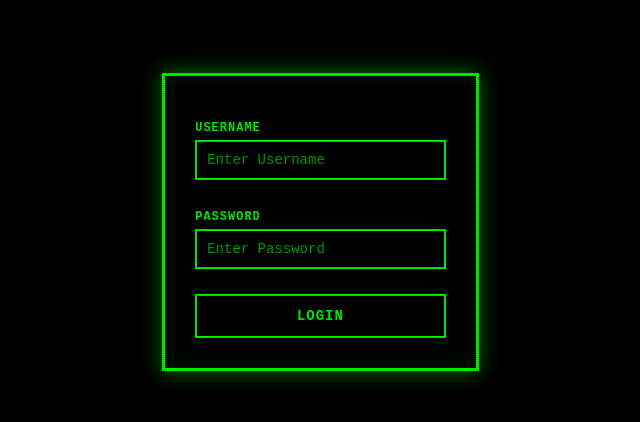
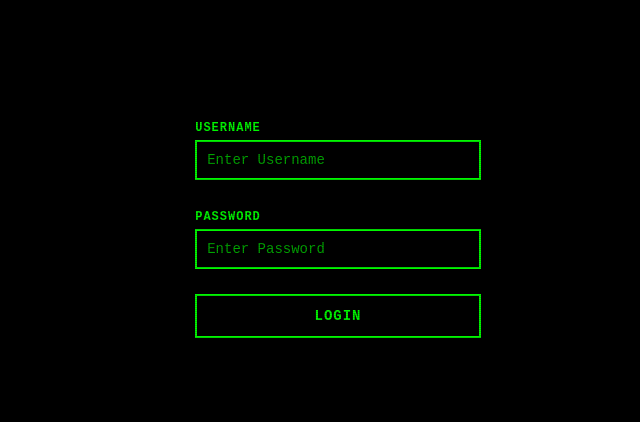
Before and after one commit to js-blord/eduardo-land, a website: page index.html in a window 1280 px wide. Shown: the part 178-600 px from the top of the page, without its empty margins (302-942 px from the left). Drawn offline with Linux system fonts and the light colour scheme.

Commit message:
Disable .container styles
Comment out the .container styles in look.css

```diff
--- a/look.css
+++ b/look.css
@@ -71,16 +71,16 @@ body::after {
     }
 }
 
-.container {
-    background-color: #000;
-    border: 3px solid #00ff00;
-    padding: 30px;
-    width: 90%;
-    max-width: 500px;
-    position: relative;
-    z-index: 100;
-    box-shadow: 0 0 20px rgba(0, 255, 0, 0.5), inset 0 0 20px rgba(0, 255, 0, 0.1);
-}
+/* .container { */
+/*    background-color: #000; */
+/*    border: 3px solid #00ff00; */
+/*    padding: 30px; */
+/*    width: 90%; */
+/*    max-width: 500px; */
+/*    position: relative; */
+/*    z-index: 100; */
+/*    box-shadow: 0 0 20px rgba(0, 255, 0, 0.5), inset 0 0 20px rgba(0, 255, 0, 0.1); */
+/*} */
 
 h1 {
     text-align: center;
```
